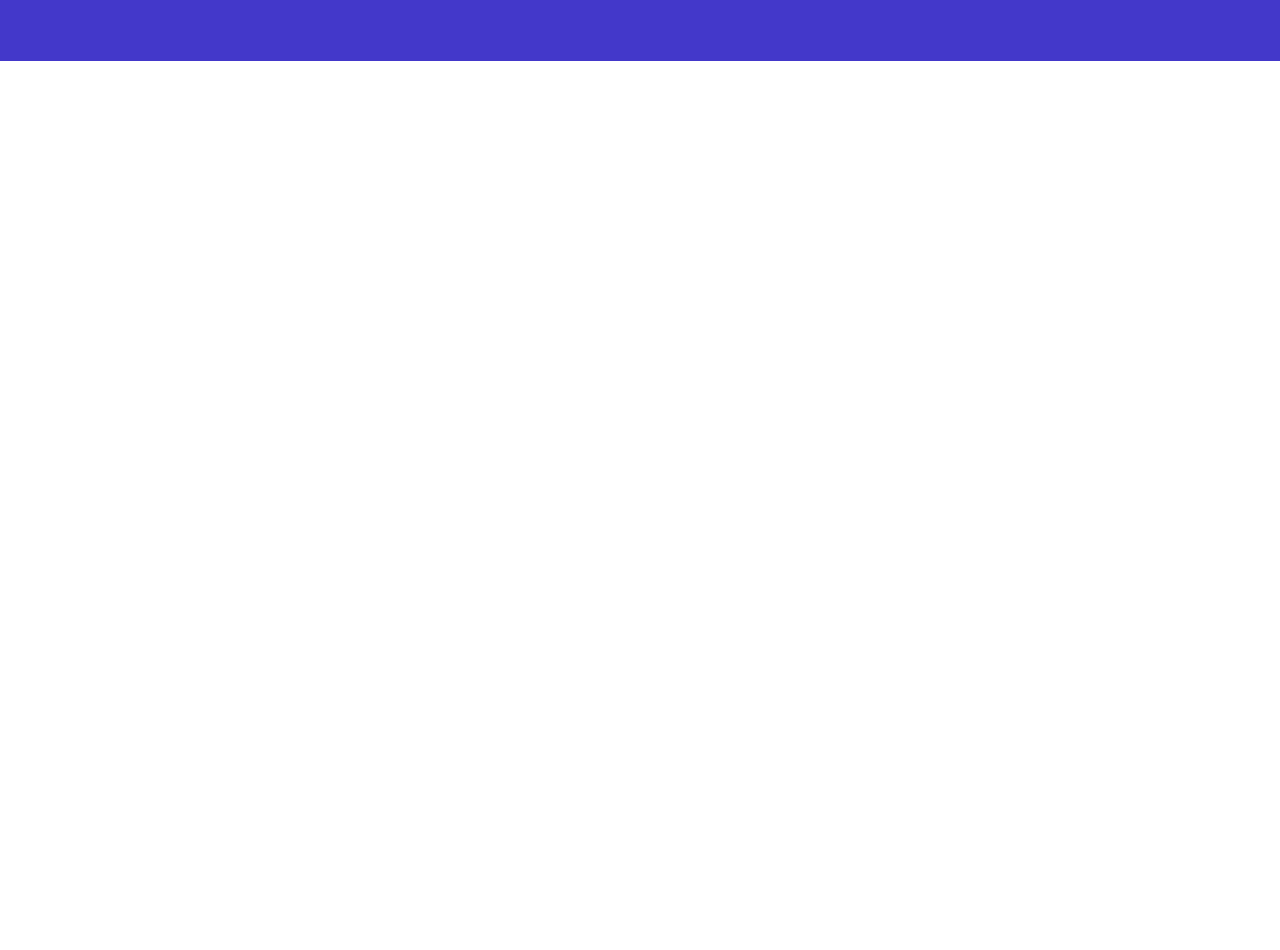
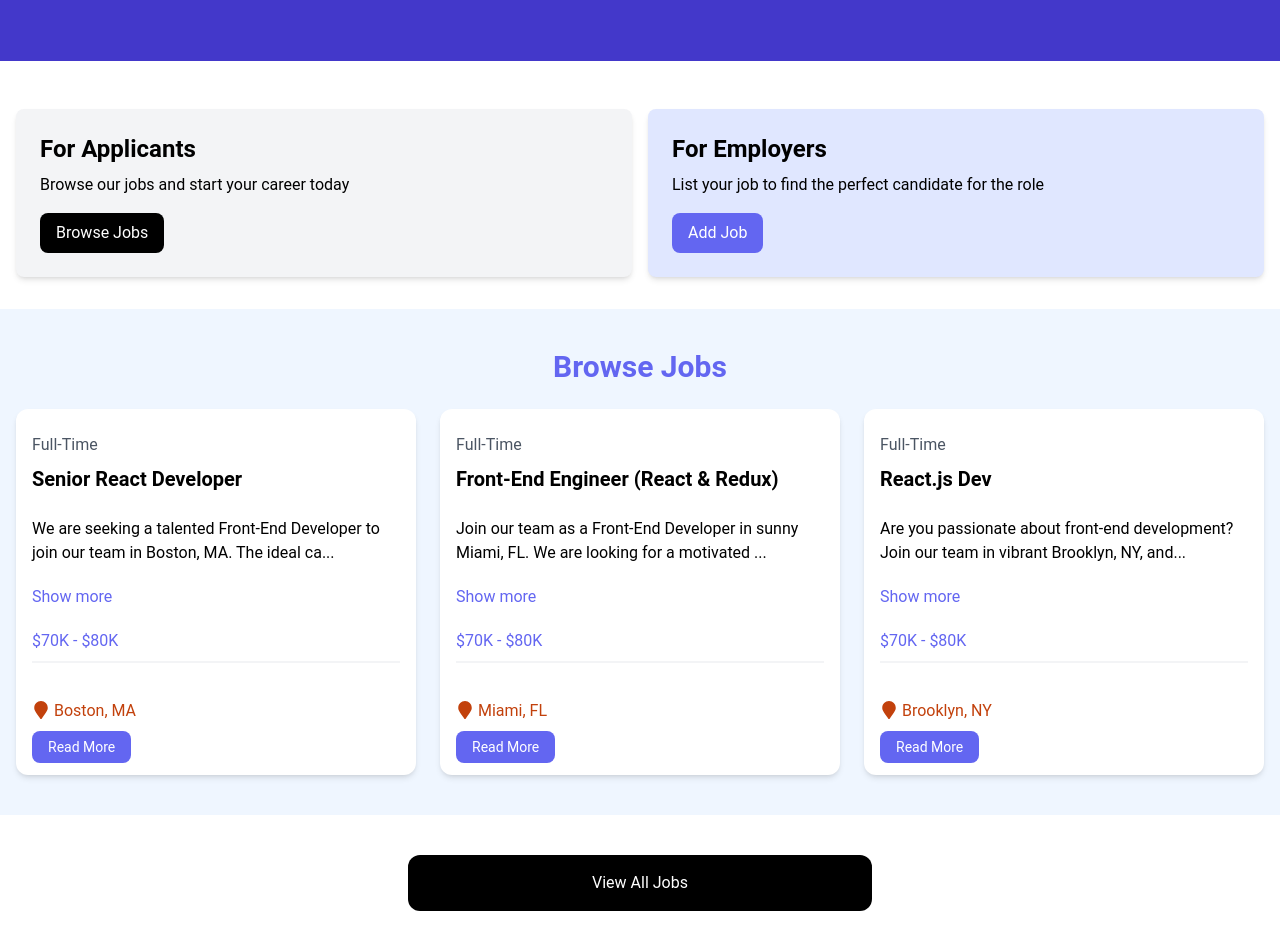
Before and after one commit to 7daytheory/react-2024, a React (Vite) app in the folder my-react-app/: page / in a window 1280 px wide. Shown: the part 300-1250 px from the top of the page. Before the commit the page ends 800 px from the top, so only its background shows below. Built offline with nearby package versions, Linux system fonts and the light colour scheme.

Commit message:
Moved all components used on home page to pages/HomePage

```diff
--- a/my-react-app/src/pages/HomePage.jsx
+++ b/my-react-app/src/pages/HomePage.jsx
@@ -1,9 +1,17 @@
 import React from 'react'
 import Banner from '../components/Banner';
+import HomeCards from "../components/HomeCards";
+import Listings from "../components/Listings";
+import ViewAll from "../components/ViewAll";
 
 const HomePage = () => {
   return (
-    <Banner />
+    <>
+        <Banner />
+        <HomeCards />
+        <Listings />
+        <ViewAll />
+    </>
   )
 }
 
```
Also changed, not shown: my-react-app/src/App.jsx (+0 -10 lines).
